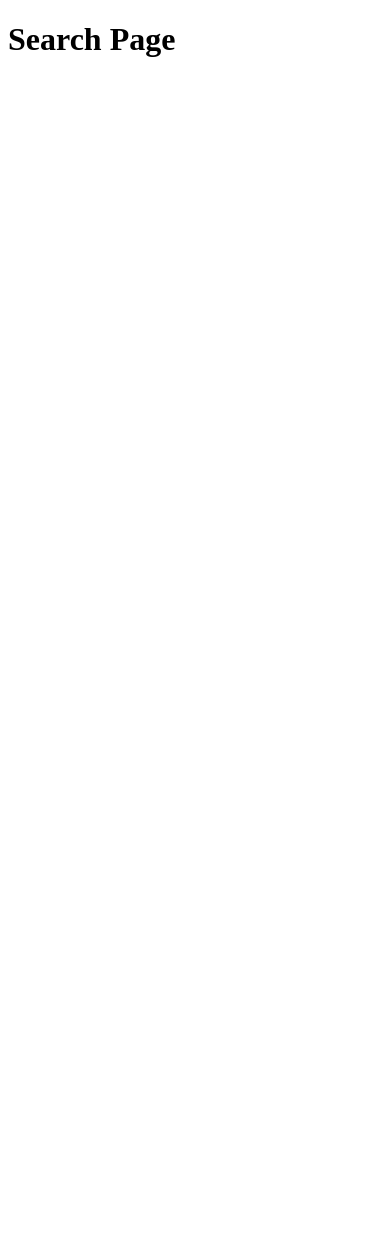
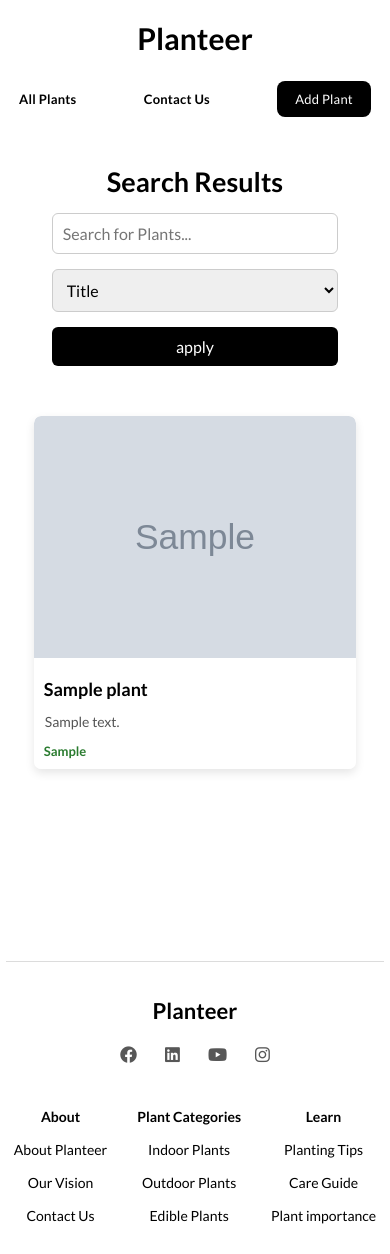
Before and after one commit to T-Python-25-June-15/LAB-ORM-PLANTEER, a Django app: page /plants/search/ in a window 390 px wide. Before the commit the page is almost empty. Before the commit the page ends 57 px from the top, so only its background shows below. Run offline with Django 5.2, Linux system fonts and the light colour scheme; tables that the repository leaves empty hold one stand-in row (values such as "Sample post"); grey boxes marked "Sample" are stand-in pictures.

Commit message:
Finished the search styling it successfully with responsive design

```diff
--- a/Planteer/plants/static/css/search.css
+++ b/Planteer/plants/static/css/search.css
@@ -0,0 +1,291 @@
+.content {
+    display: flex;
+    flex-direction: column;
+    align-items: center;
+    justify-content: center;
+    text-align: center;
+    margin-top: 45px;
+    margin-bottom: 12rem;
+}
+
+.content h2 {
+    font-size: 27px;
+    margin-bottom: 15px;
+}
+
+.content form {
+    display: flex;
+    flex-direction: row;
+    width: 80%;
+    flex-wrap: wrap;
+    gap: 15px;
+    margin-bottom: 50px;
+    justify-content: center;
+    align-items: center;
+}
+
+.content form input[type="search"],
+.content form select {
+    padding: 10px;
+    font-size: 16px;
+    border: 1px solid #ccc;
+    border-radius: 6px;
+    min-width: 220px;
+}
+
+
+.content form input[type="submit"] {
+    background-color: black;
+    color: white;
+    border: none;
+    padding: 10px 20px;
+    font-size: 16px;
+    border-radius: 6px;
+    cursor: pointer;
+    transition: 0.4s;
+}
+
+form input[type="submit"]:hover {
+    background-color: #4CAF50;
+}
+
+.content .cards {
+    width: 100%;
+    display: flex;
+    flex-direction: row;
+    justify-content: flex-start;
+    gap: 15px;
+    row-gap: 20px;
+    align-items: center;
+    flex-wrap: wrap;
+    text-align: left;
+    position: relative;
+    left: 50%;
+    transform: translateX(-50%);
+}
+
+.content .cards .card {
+    height: 300px;
+    width: 342px;
+    display: flex;
+    flex-direction: column;
+    position: relative;
+    overflow: hidden;
+    border-radius: 7px;
+    box-shadow: 0 4px 10px rgba(0, 0, 0, 0.1);
+    background-color: #fff;
+}
+
+.content .cards .card img {
+    position: absolute;
+    top: 0;
+    width: 100%;
+    height: 200px;
+    object-fit: cover;
+    z-index: 1;
+    border-radius: 7px 7px 0 0;
+}
+
+.content .cards .card .texts {
+    position: absolute;
+    bottom: 0;
+    z-index: 2;
+    width: 100%;
+    height: 100px;
+    background-color: rgba(255, 255, 255, 0.95);
+    padding: 10px;
+    display: flex;
+    flex-direction: column;
+    justify-content: center;
+    gap: 5px;
+    border-radius: 0 0 7px 7px;
+}
+
+.content .cards .card .texts a {
+    text-decoration: none;
+    color: black;
+}
+
+.content .cards .card .texts h5 {
+    font-size: 18px;
+    margin: 0;
+    font-weight: bold;
+}
+
+.content .cards .card .texts p {
+    font-size: 14px;
+    margin: 0;
+    color: #555;
+}
+
+.content .cards .card .texts strong {
+    font-size: 13px;
+    color: #2a7b2f;
+}
+
+/* Responsive design */
+@media (max-width: 768px) {
+    .content .cards {
+        flex-direction: column;
+        align-items: center;
+    }
+
+    .content .cards .card {
+        width: 90%;
+        height: auto;
+    }
+
+    .content .cards .card img {
+        height: 180px;
+        position: relative;
+    }
+
+    .content .cards .card .texts {
+        position: relative;
+        height: auto;
+        margin-top: 10px;
+    }
+}
+
+@media(max-width: 1260px){
+    .content .cards .card { width: 330px; }
+    .content .cards .card .texts {
+        height: 40%;
+    }
+    .content .cards .card img {
+        height:60%;
+    }
+}
+@media(max-width: 1220px){
+    .content .cards .card { width: 310px; }
+    .content .cards .card .texts {
+        height: 40%;
+    }
+    .content .cards .card img {
+        height:60%;
+    }
+}
+@media(max-width: 1150px){
+    .content .cards .card { width: 300px; }
+    .content .cards .card .texts {
+        height: 40%;
+    }
+    .content .cards .card img {
+        height:60%;
+    }
+}
+@media(max-width: 1110px){
+    .content .cards .card { width: 290px; }
+    .content .cards .card .texts {
+        height: 40%;
+    }
+    .content .cards .card img {
+        height:60%;
+    }
+}
+@media(max-width: 1076px){
+    .content .cards .card { width: 280px; }
+    .content .cards .card .texts {
+        height: 40%;
+    }
+    .content .cards .card img {
+        height:60%;
+    }
+}
+@media(max-width: 1040px){
+    .content .cards .card { width: 270px; }
+    .content .cards .card .texts {
+        height: 40%;
+    }
+    .content .cards .card img {
+        height:60%;
+    }
+}
+@media(max-width: 1005px){
+    .content .cards .card { width: 260px; }
+    .content .cards .card .texts {
+        height: 40%;
+    }
+    .content .cards .card img {
+        height:60%;
+    }
+}
+@media(max-width: 970px){
+    .content .cards .card {
+        width: 250px;
+         }
+    .content .cards .card .texts {
+        height: 40%;
+    }
+    .content .cards .card img {
+        height:60%;
+    }
+
+
+}
+@media(max-width: 935px){
+    .content .cards { justify-content: flex-start; }
+    .content .cards .card {
+        width: 342px;
+         }
+    .content .cards .card .texts {
+        height: 40%;
+    }
+    .content .cards .card img {
+        height:60%;
+    }
+
+    .content {
+        position: relative;
+        left: 50%;
+        transform: translateX(-50%);
+        padding-inline:10px ;
+    }
+}
+@media(max-width: 798px){
+    .content {
+        position: static;
+        left: 0;
+        transform: none;
+        padding-inline: 10px;
+    }
+
+    .content .cards {
+        position: static;
+        left: 0;
+        transform: none;
+        justify-content: center;
+        width: 100%;
+        flex-direction: column;
+        align-items: center;
+    }
+
+    .content .cards .card {
+        width: 90%;
+        height: auto;
+    }
+
+    .content .cards .card img {
+        width: 100%;
+        height: auto;
+    }
+}
+
+@media (max-width:502px){
+    .content .cards .card .texts p{
+        margin-left: -7px;
+    }
+}
+
+@media (max-width: 600px) {
+    .content form {
+        flex-direction: column;
+        align-items: stretch;
+    }
+
+    .content form input[type="search"],
+    .content form select,
+    .content form input[type="submit"] {
+        width: 100%;
+    }
+}
--- a/Planteer/plants/templates/plants/search.html
+++ b/Planteer/plants/templates/plants/search.html
@@ -1,11 +1,44 @@
-<!DOCTYPE html>
-<html lang="en">
-<head>
-    <meta charset="UTF-8">
-    <meta name="viewport" content="width=device-width, initial-scale=1.0">
-    <title>Document</title>
-</head>
-<body>
-    <h1>Search Page</h1>
-</body>
-</html>
+{% extends "base.html" %}
+{% load static %}
+
+{% block title %}Search{% endblock %}
+
+{% block fileStyle %}
+<link rel="stylesheet" href="{% static 'css/search.css' %}">
+{% endblock %}
+
+{% block content %}
+<div class="content">
+
+    <h2>Search Results</h2>
+
+    <form action="{% url 'plants:search_view' %}" method="get">
+        <input type="search" name="search" value="{{request.GET.search}}" placeholder="Search for Plants..." minlength="3" required>
+        <select name="order_by">
+            <option value="title" {% if request.GET.order_by == "title" %}selected{% endif %}>Title</option>
+            <option value="category" {% if request.GET.order_by == "category" %}selected{% endif %}>Category</option>
+            <option value="native_to" {% if request.GET.order_by == "native_to" %}selected{% endif %}>Native to</option>
+        </select>
+        <input type="submit" value="apply">
+    </form>
+
+    {% if plants %}
+        <div class="cards">
+            {% for plant in plants %}
+            <div class="card">
+                <img src="{{plant.poster.url}}" alt="Image 1">
+                <div class="texts">
+                    <a href="{% url 'plants:detail_view' plant.id %}"><h5>{{plant.title}}</h5></a>
+                    <p>{{plant.description|truncatewords:15}}</p>
+                    <strong>{{plant.category}}</strong>
+                </div>
+            </div>
+            {% endfor %}
+        </div>
+    {% else %}
+        <p>No results found for "<strong>{{ query }}</strong>"</p>
+    {% endif %}
+
+
+</div>
+{% endblock %}
--- a/Planteer/plants/views.py
+++ b/Planteer/plants/views.py
@@ -29,7 +29,13 @@ def detail_view (request:HttpRequest, plant_id: int):
 
 # Search Page
 def search_view (request:HttpRequest):
-    return render(request, "plants/search.html")
+
+    query = request.GET.get("search", "")
+    order_by = request.GET.get("order_by", "title")
+
+    plants = Plant.objects.filter(title__icontains=query).order_by(order_by)
+
+    return render(request, "plants/search.html", context={"plants" : plants, "query" : query})
 
 # New Page
 def new_view (request:HttpRequest):
```
Also changed, not shown: Planteer/main/static/css/index.css (+15 -5 lines), Planteer/main/templates/main/index.html (+6 -4 lines).
